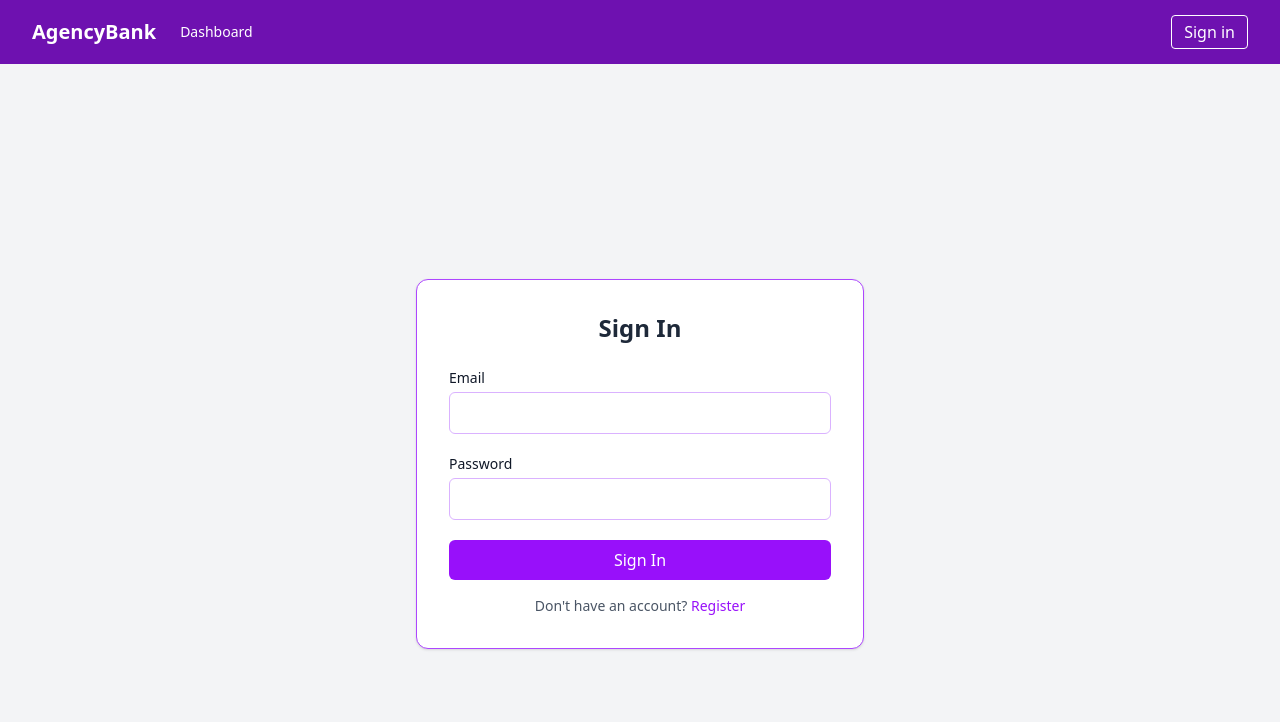
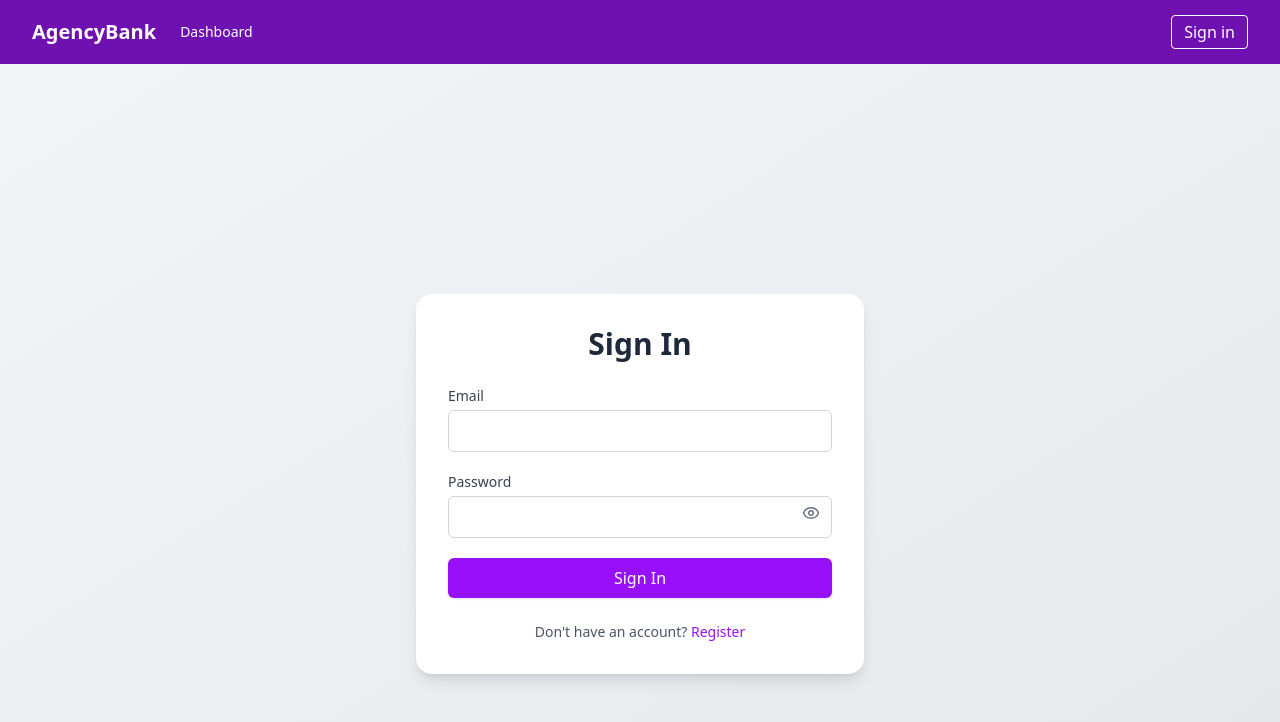
Before and after one commit to damianoguche/Agency-Banking, a React (Vite) app in the folder frontend/: page /login in a window 1280 px wide. Shown: the top 722 px of the page. Built offline with nearby package versions, Linux system fonts and the light colour scheme; no server answers.

Commit message:
Modified the login and register page features

```diff
--- a/frontend/package.json
+++ b/frontend/package.json
@@ -13,6 +13,8 @@
     "@hookform/resolvers": "^5.2.2",
     "@tailwindcss/vite": "^4.1.15",
     "axios": "^1.12.2",
+    "framer-motion": "^12.23.24",
+    "lucide-react": "^0.546.0",
     "react": "^19.1.1",
     "react-dom": "^19.1.1",
     "react-hook-form": "^7.65.0",
--- a/frontend/src/pages/Login.tsx
+++ b/frontend/src/pages/Login.tsx
@@ -1,7 +1,10 @@
+import { useState } from "react";
 import { useForm } from "react-hook-form";
 import { yupResolver } from "@hookform/resolvers/yup";
 import * as yup from "yup";
 import toast from "react-hot-toast";
+import { motion, AnimatePresence } from "framer-motion";
+import { Eye, EyeOff } from "lucide-react";
 import { useNavigate, Link } from "react-router-dom";
 import { useAuth } from "../hooks/useAuth";
 
@@ -16,6 +19,9 @@ const schema = yup.object({
 });
 
 export default function LoginPage() {
+  const [showPassword, setShowPassword] = useState(false);
+  const [shake, setShake] = useState(false);
+
   const {
     register,
     handleSubmit,
@@ -23,6 +29,7 @@ export default function LoginPage() {
   } = useForm<LoginInputs>({
     resolver: yupResolver(schema)
   });
+
   const { login } = useAuth();
   const navigate = useNavigate();
 
@@ -33,59 +40,117 @@ export default function LoginPage() {
       navigate("/dashboard");
     } catch (err: any) {
       toast.error(err?.response?.data?.message || "Login failed");
+      setShake(true);
+      setTimeout(() => setShake(false), 500);
     }
   };
 
   return (
-    <div className="flex h-screen items-center justify-center bg-gray-100">
-      <div className="w-full max-w-md rounded-xl bg-white p-8 shadow border border-purple-500">
-        <h1 className="mb-6 text-center text-2xl font-semibold text-gray-800">
+    <div className="flex min-h-screen items-center justify-center bg-gradient-to-br from-gray-100 to-gray-200 dark:from-gray-900 dark:to-gray-800 pt-20 pb-10 transition-colors duration-500">
+      <motion.div
+        key="loginForm"
+        initial={{ opacity: 0, y: 40 }}
+        animate={{
+          opacity: 1,
+          y: 0,
+          x: shake ? [0, -10, 10, -10, 10, 0] : 0
+        }}
+        transition={{ duration: 0.6, ease: "easeOut" }}
+        className="w-full max-w-md rounded-2xl bg-white dark:bg-gray-900 p-8 shadow-lg dark:shadow-gray-700/30 transition-colors duration-300"
+      >
+        <h1 className="mb-6 text-center text-3xl font-bold text-gray-800 dark:text-gray-100">
           Sign In
         </h1>
+
         <form onSubmit={handleSubmit(onSubmit)} className="space-y-5">
+          {/* EMAIL FIELD */}
           <div>
-            <label className="block text-sm font-medium">Email</label>
-            <input
+            <label className="block text-sm font-medium text-gray-700 dark:text-gray-300">
+              Email
+            </label>
+            <motion.input
               type="email"
               {...register("email")}
-              className="mt-1 w-full outline-none rounded-md border border-purple-300 p-2 focus:border-purple-500 focus:ring-purple-500"
+              className={`mt-1 outline-none w-full rounded-md border p-2 bg-transparent transition-all duration-200
+                ${
+                  errors.email
+                    ? "border-red-500 focus:ring-red-400"
+                    : "border-gray-300 dark:border-gray-700 focus:border-purple-500 focus:ring-purple-500"
+                }`}
+              whileFocus={{ scale: 1.02 }}
             />
+            <AnimatePresence>
               {errors.email && (
-              <p className="mt-1 text-sm text-red-600">
+                <motion.p
+                  className="mt-1 text-sm text-red-600 dark:text-red-400"
+                  initial={{ opacity: 0, y: -4 }}
+                  animate={{ opacity: 1, y: 0 }}
+                  exit={{ opacity: 0, y: -4 }}
+                >
                   {errors.email.message}
-              </p>
+                </motion.p>
               )}
+            </AnimatePresence>
           </div>
 
-          <div>
-            <label className="block text-sm font-medium">Password</label>
-            <input
-              type="password"
+          {/* PASSWORD FIELD */}
+          <div className="relative">
+            <label className="block text-sm font-medium text-gray-700 dark:text-gray-300">
+              Password
+            </label>
+            <motion.input
+              type={showPassword ? "text" : "password"}
               {...register("password")}
-              className="mt-1 w-full rounded-md outline-none border border-purple-300 p-2 focus:border-purple-500 focus:ring-purple-500"
+              className={`mt-1 outline-none w-full rounded-md border p-2 pr-10 bg-transparent transition-all duration-200
+                ${
+                  errors.password
+                    ? "border-red-500 focus:ring-red-400"
+                    : "border-gray-300 dark:border-gray-700 focus:border-purple-500 focus:ring-purple-500"
+                }`}
+              whileFocus={{ scale: 1.02 }}
             />
+            <button
+              type="button"
+              onClick={() => setShowPassword((prev) => !prev)}
+              className="absolute right-3 top-8 text-gray-500 hover:text-gray-700 dark:text-gray-400 dark:hover:text-gray-200 transition-colors"
+            >
+              {showPassword ? <EyeOff size={18} /> : <Eye size={18} />}
+            </button>
+            <AnimatePresence>
               {errors.password && (
-              <p className="mt-1 text-sm text-red-600">
+                <motion.p
+                  className="mt-1 text-sm text-red-600 dark:text-red-400"
+                  initial={{ opacity: 0, y: -4 }}
+                  animate={{ opacity: 1, y: 0 }}
+                  exit={{ opacity: 0, y: -4 }}
+                >
                   {errors.password.message}
-              </p>
+                </motion.p>
               )}
+            </AnimatePresence>
           </div>
 
-          <button
+          {/* SUBMIT BUTTON */}
+          <motion.button
             type="submit"
             disabled={isSubmitting}
-            className="w-full rounded-md bg-purple-600 p-2 text-white hover:bg-purple-700 disabled:opacity-60 cursor-pointer"
+            whileTap={{ scale: 0.98 }}
+            className="w-full rounded-md bg-purple-600 py-2 text-white font-medium shadow hover:bg-purple-700 transition-colors duration-200 disabled:opacity-60 dark:bg-purple-500 dark:hover:bg-purple-600"
           >
             {isSubmitting ? "Signing in..." : "Sign In"}
-          </button>
+          </motion.button>
         </form>
-        <p className="mt-4 text-center text-sm text-gray-600">
+
+        <p className="mt-6 text-center text-sm text-gray-600 dark:text-gray-400">
           Don't have an account?{" "}
-          <Link to="/register" className="text-purple-600 hover:underline">
+          <Link
+            to="/register"
+            className="text-purple-600 dark:text-purple-400 hover:underline"
+          >
             Register
           </Link>
         </p>
-      </div>
+      </motion.div>
     </div>
   );
 }
--- a/frontend/src/pages/Register.tsx
+++ b/frontend/src/pages/Register.tsx
@@ -1,7 +1,10 @@
+import { useState } from "react";
 import { useForm } from "react-hook-form";
 import { yupResolver } from "@hookform/resolvers/yup";
 import * as yup from "yup";
 import toast from "react-hot-toast";
+import { motion, AnimatePresence } from "framer-motion";
+import { Eye, EyeOff } from "lucide-react";
 import { useNavigate, Link } from "react-router-dom";
 import { useAuth } from "../hooks/useAuth";
 
@@ -28,6 +31,9 @@ const schema = yup.object({
 });
 
 export default function RegisterPage() {
+  const [showPassword, setShowPassword] = useState(false);
+  const [shake, setShake] = useState(false);
+
   const {
     register,
     handleSubmit,
@@ -35,6 +41,7 @@ export default function RegisterPage() {
   } = useForm<RegisterInputs>({
     resolver: yupResolver(schema)
   });
+
   const { register: registerUser } = useAuth();
   const navigate = useNavigate();
 
@@ -45,89 +52,177 @@ export default function RegisterPage() {
       navigate("/dashboard");
     } catch (err: any) {
       toast.error(err?.response?.data?.message || "Registration failed");
+      setShake(true);
+      setTimeout(() => setShake(false), 500);
     }
   };
 
   return (
-    <div className="flex min-h-screen items-center justify-center bg-gray-100 pt-20 pb-10">
-      <div className="w-full max-w-md rounded-xl bg-white p-8 shadow border border-purple-500">
-        <h1 className="mb-6 text-center text-2xl font-semibold text-gray-800">
+    <div className="flex min-h-screen items-center justify-center bg-gradient-to-br from-gray-100 to-gray-200 dark:from-gray-900 dark:to-gray-800 pt-20 pb-10 transition-colors duration-500">
+      <motion.div
+        key="registerForm"
+        initial={{ opacity: 0, y: 40 }}
+        animate={{
+          opacity: 1,
+          y: 0,
+          x: shake ? [0, -10, 10, -10, 10, 0] : 0
+        }}
+        transition={{ duration: 0.6, ease: "easeOut" }}
+        className="w-full max-w-md rounded-2xl bg-white dark:bg-gray-900 p-8 shadow-lg dark:shadow-gray-700/30 transition-colors duration-300"
+      >
+        <h1 className="mb-6 text-center text-3xl font-bold text-gray-800 dark:text-gray-100">
           Create Account
         </h1>
-        <form onSubmit={handleSubmit(onSubmit)} className="space-y-4">
-          <div className="mb-6">
-            <label className="block text-sm font-medium">Full Name</label>
-            <input
-              outline-none
+
+        <form onSubmit={handleSubmit(onSubmit)} className="space-y-5">
+          {/* FULL NAME */}
+          <div>
+            <label className="block text-sm font-medium text-gray-700 dark:text-gray-300">
+              Full Name
+            </label>
+            <motion.input
               type="text"
               {...register("name")}
-              className="mt-1 w-full outline-none  rounded-md border border-purple-300 p-2 focus:border-purple-500 focus:ring-blue-500"
+              className={`mt-1 outline-none w-full rounded-md border p-2 bg-transparent transition-all duration-200
+                ${
+                  errors.name
+                    ? "border-red-500 focus:ring-red-400"
+                    : "border-purple-300 dark:border-purple-700 focus:border-purple-500 focus:ring-purple-500"
+                }`}
+              whileFocus={{ scale: 1.02 }}
             />
+            <AnimatePresence>
               {errors.name && (
-              <p className="mt-1 text-sm text-red-600">
-                {errors.name.message || ""}
-              </p>
+                <motion.p
+                  className="mt-1 text-sm text-red-600 dark:text-red-400"
+                  initial={{ opacity: 0, y: -4 }}
+                  animate={{ opacity: 1, y: 0 }}
+                  exit={{ opacity: 0, y: -4 }}
+                >
+                  {errors.name.message}
+                </motion.p>
               )}
+            </AnimatePresence>
           </div>
 
+          {/* PHONE */}
           <div>
-            <label className="block text-sm font-medium">Phone Number</label>
-            <input
+            <label className="block text-sm font-medium text-gray-700 dark:text-gray-300">
+              Phone Number
+            </label>
+            <motion.input
               type="text"
               {...register("phone")}
-              className="mt-1 w-full outline-none rounded-md border border-purple-300 p-2 focus:border-purple-500 focus:ring-blue-500"
+              className={`mt-1 outline-none w-full rounded-md border p-2 bg-transparent transition-all duration-200
+                ${
+                  errors.phone
+                    ? "border-red-500 focus:ring-red-400"
+                    : "border-purple-300 dark:border-purple-700 focus:border-purple-500 focus:ring-purple-500"
+                }`}
+              whileFocus={{ scale: 1.02 }}
             />
+            <AnimatePresence>
               {errors.phone && (
-              <p className="mt-1 text-sm text-red-600">
-                {errors.phone?.message || ""}
-              </p>
+                <motion.p
+                  className="mt-1 text-sm text-red-600 dark:text-red-400"
+                  initial={{ opacity: 0, y: -4 }}
+                  animate={{ opacity: 1, y: 0 }}
+                  exit={{ opacity: 0, y: -4 }}
+                >
+                  {errors.phone.message}
+                </motion.p>
               )}
+            </AnimatePresence>
           </div>
 
+          {/* EMAIL */}
           <div>
-            <label className="block text-sm font-medium">Email</label>
-            <input
+            <label className="block text-sm font-medium text-gray-700 dark:text-gray-300">
+              Email
+            </label>
+            <motion.input
               type="email"
               {...register("email")}
-              className="mt-1 w-full outline-none rounded-md border border-purple-300 p-2 focus:border-purple-500 focus:ring-blue-500"
+              className={`mt-1 outline-none w-full rounded-md border p-2 bg-transparent transition-all duration-200
+                ${
+                  errors.email
+                    ? "border-red-500 focus:ring-red-400"
+                    : "border-purple-300 dark:border-purple-700 focus:border-purple-500 focus:ring-purple-500"
+                }`}
+              whileFocus={{ scale: 1.02 }}
             />
+            <AnimatePresence>
               {errors.email && (
-              <p className="mt-1 text-sm text-red-600">
-                {errors.email.message || ""}
-              </p>
+                <motion.p
+                  className="mt-1 text-sm text-red-600 dark:text-red-400"
+                  initial={{ opacity: 0, y: -4 }}
+                  animate={{ opacity: 1, y: 0 }}
+                  exit={{ opacity: 0, y: -4 }}
+                >
+                  {errors.email.message}
+                </motion.p>
               )}
+            </AnimatePresence>
           </div>
 
-          <div>
-            <label className="block text-sm font-medium">Password</label>
-            <input
-              type="password"
+          {/* PASSWORD */}
+          <div className="relative">
+            <label className="block text-sm font-medium text-gray-700 dark:text-gray-300">
+              Password
+            </label>
+            <motion.input
+              type={showPassword ? "text" : "password"}
               {...register("password")}
-              className="mt-1 w-full outline-none rounded-md border border-purple-300 p-2 focus:border-purple-500 focus:ring-blue-500"
+              className={`mt-1 outline-none w-full rounded-md border p-2 pr-10 bg-transparent transition-all duration-200
+                ${
+                  errors.password
+                    ? "border-red-500 focus:ring-red-400"
+                    : "border-purple-300 dark:border-purple-700 focus:border-purple-500 focus:ring-purple-500"
+                }`}
+              whileFocus={{ scale: 1.02 }}
             />
+            <button
+              type="button"
+              onClick={() => setShowPassword((prev) => !prev)}
+              className="absolute right-3 top-8 text-gray-500 hover:text-gray-700 dark:text-gray-400 dark:hover:text-gray-200 transition-colors"
+            >
+              {showPassword ? <EyeOff size={18} /> : <Eye size={18} />}
+            </button>
+            <AnimatePresence>
               {errors.password && (
-              <p className="mt-1 text-sm text-red-600">
-                {errors.password.message || ""}
-              </p>
+                <motion.p
+                  className="mt-1 text-sm text-red-600 dark:text-red-400"
+                  initial={{ opacity: 0, y: -4 }}
+                  animate={{ opacity: 1, y: 0 }}
+                  exit={{ opacity: 0, y: -4 }}
+                >
+                  {errors.password.message}
+                </motion.p>
               )}
+            </AnimatePresence>
           </div>
 
-          <button
+          {/* SUBMIT BUTTON */}
+          <motion.button
             type="submit"
             disabled={isSubmitting}
-            className="w-full rounded-md bg-purple-600 p-2 text-white hover:bg-purple-700 disabled:opacity-60 cursor-pointer"
+            whileTap={{ scale: 0.98 }}
+            className="w-full rounded-md bg-purple-600 py-2 text-white font-medium shadow hover:bg-purple-700 transition-colors duration-200 disabled:opacity-60 dark:bg-purple-500 dark:hover:bg-purple-600"
           >
-            {isSubmitting ? "Creating account..." : "Register"}
-          </button>
+            {isSubmitting ? "Creating Account..." : "Register"}
+          </motion.button>
         </form>
 
-        <p className="mt-4 text-center text-sm text-gray-600">
+        <p className="mt-6 text-center text-sm text-gray-600 dark:text-gray-400">
           Already have an account?{" "}
-          <Link to="/login" className="text-purple-600 hover:underline">
+          <Link
+            to="/login"
+            className="text-purple-600 dark:text-purple-400 hover:underline"
+          >
             Sign In
           </Link>
         </p>
-      </div>
+      </motion.div>
     </div>
   );
 }
```
Also changed, not shown: 1 other file (tests, documents, lock files or other folders). Lines whose indentation alone changed are shown as unchanged.
